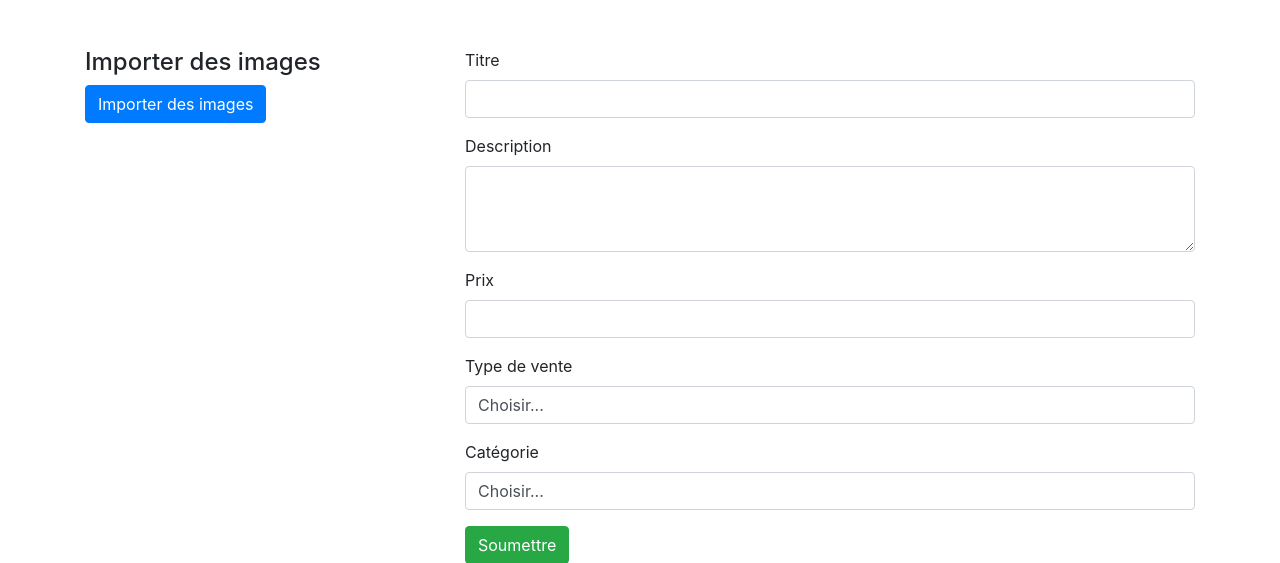
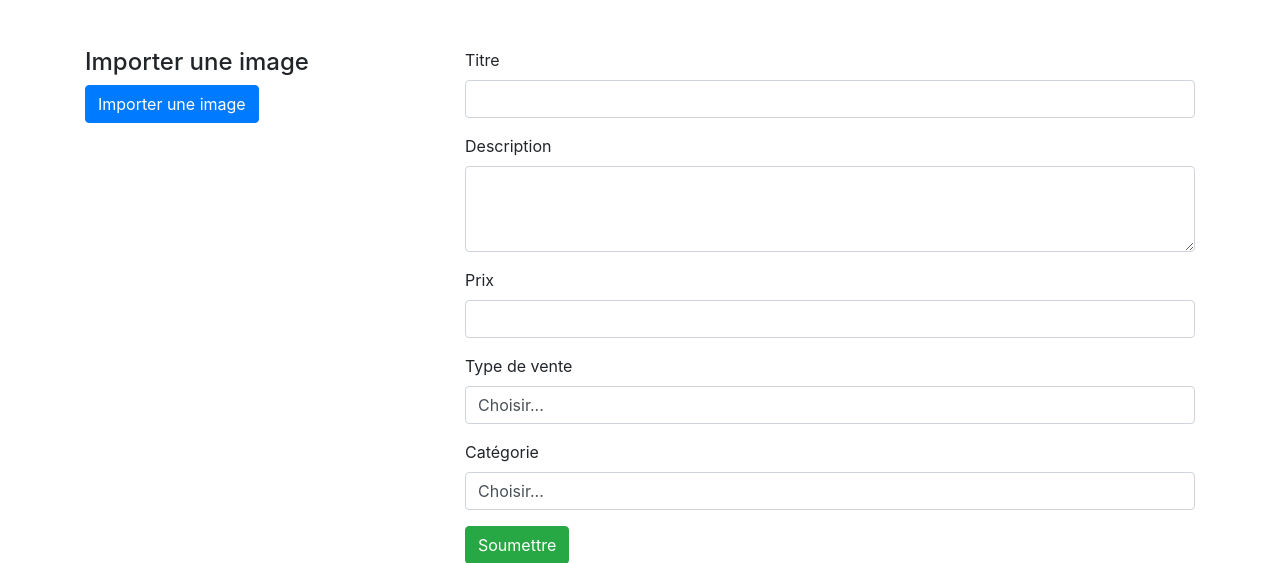
Before and after one commit to Rqbln/agora_ece, a PHP site: page /sale.php in a window 1280 px wide. Shown: the part 106-669 px from the top of the page. Run offline with PHP 8.4, Linux system fonts and the light colour scheme.

Commit message:
sale encore et toujours je vais cabler

```diff
--- a/sale.php
+++ b/sale.php
@@ -15,11 +15,11 @@ include 'includes/navbar.php';
 <div class="container mt-5">
     <div class="row">
         <div class="col-md-4">
-            <h4>Importer des images</h4>
+            <h4>Importer une image</h4>
             <form id="imageForm" method="POST" enctype="multipart/form-data">
                 <div class="form-group">
-                    <label for="imageInput" class="btn btn-primary">Importer des images</label>
-                    <input type="file" class="form-control-file d-none" id="imageInput" name="images[]" accept="image/*" multiple>
+                    <label for="imageInput" class="btn btn-primary">Importer une image</label>
+                    <input type="file" class="form-control-file d-none" id="imageInput" name="image" accept="image/*">
                 </div>
                 <div id="preview" class="mb-3"></div>
             </form>
```
